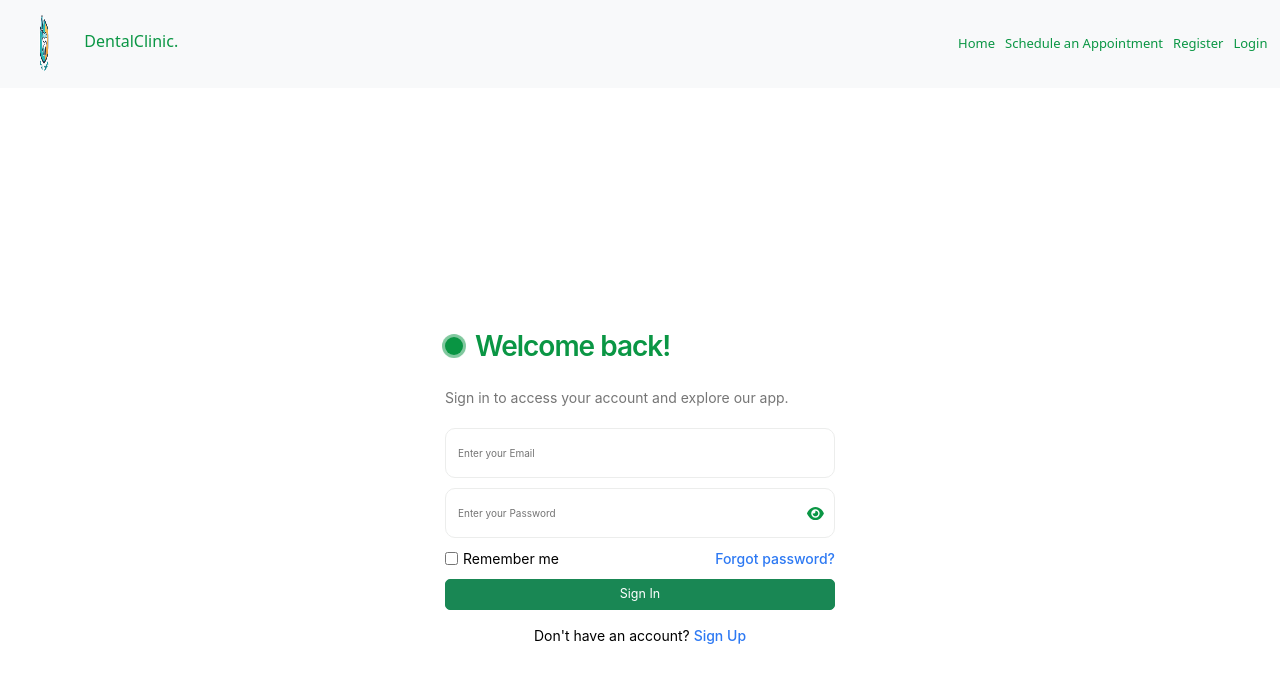
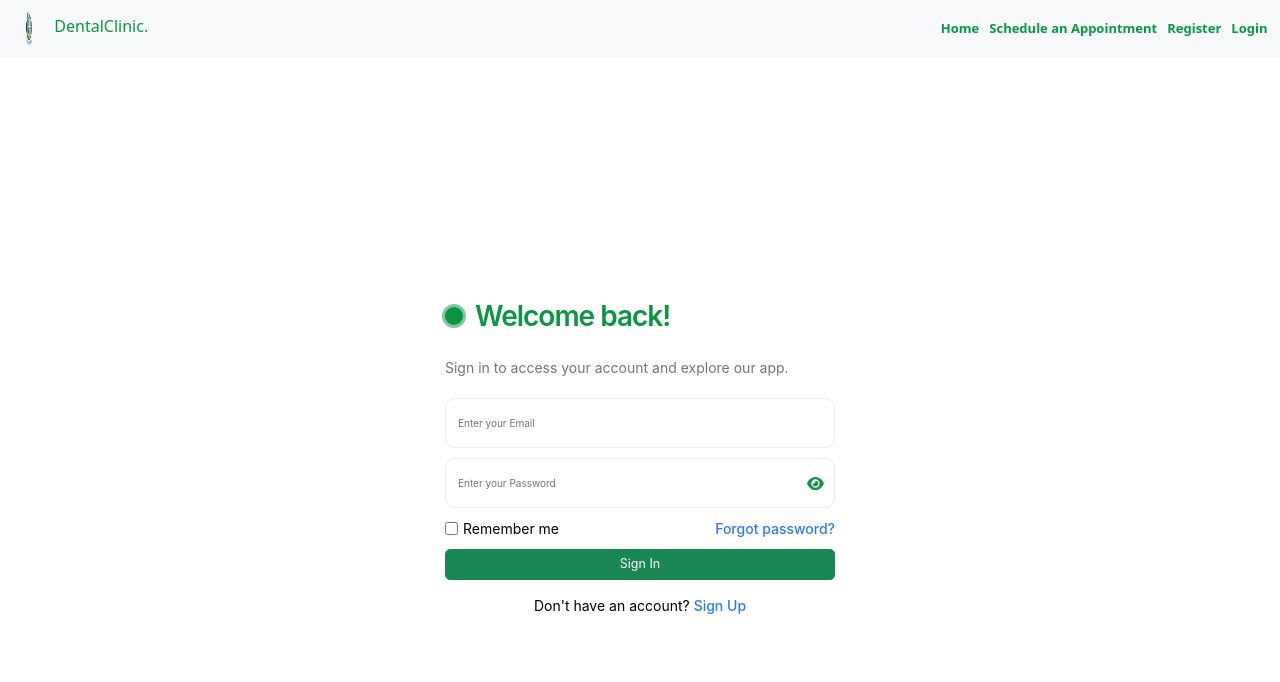
Before and after one commit to K4elthaz/Dental-Office-Online-Scheduling-System-, a React (Vite) app in the folder client/: page /login in a window 1280 px wide. Shown: the top 682 px of the page. Built offline with nearby package versions, Linux system fonts and the light colour scheme; no server answers.

Commit message:
Fix navbar and button

```diff
--- a/client/src/components/Navbar.jsx
+++ b/client/src/components/Navbar.jsx
@@ -25,7 +25,12 @@ export default function CustomNavbar() {
       <Container fluid>
         <Navbar.Brand>
           <Link to="/">
-            <img src={Logo} alt="logo" className="coin" />
+            <img
+              src={Logo}
+              alt="logo"
+              className="coin"
+              style={{ maxWidth: "250px" }}
+            />
             <span
               className="ms-2"
               style={{ color: "#0a9644", fontSize: "16px" }}
@@ -34,8 +39,8 @@ export default function CustomNavbar() {
             </span>
           </Link>
         </Navbar.Brand>
-        <Navbar.Toggle aria-controls="basic-navbar-nav" />
-        <Navbar.Collapse id="basic-navbar-nav">
+        <Navbar.Toggle aria-controls="responsive-navbar-nav" />
+        <Navbar.Collapse id="responsive-navbar-nav">
           <Nav className="ms-auto">
             <Link to="/" className="nav-link">
               Home
--- a/client/src/components/nav.css
+++ b/client/src/components/nav.css
@@ -6,7 +6,7 @@
 }
 
 .nav-link {
-  font-weight: 400;
+  font-weight: 600;
   color: #0a9644;
   font-size: small;
 }
--- a/client/src/pages/Login.jsx
+++ b/client/src/pages/Login.jsx
@@ -107,10 +107,12 @@ export default function Login() {
           <span class="span">Forgot password?</span>
         </div>
         <div className="d-grid gap-2">
-          <Button variant="success" size="lg">
+          <Button variant="success" size="lg" type="submit">
             Sign In
           </Button>
         </div>
+
+        {/* <button class="button-submit">Sign In</button> */}
 
         <p class="p">
           Don't have an account? <span class="span">Sign Up</span>
--- a/client/src/pages/Register.jsx
+++ b/client/src/pages/Register.jsx
@@ -134,7 +134,7 @@ export default function Register() {
           </svg>
         </div>
         <div className="d-grid gap-2">
-          <Button variant="success" size="lg">
+          <Button variant="success" size="lg" type="submit">
             Submit
           </Button>
         </div>
```
